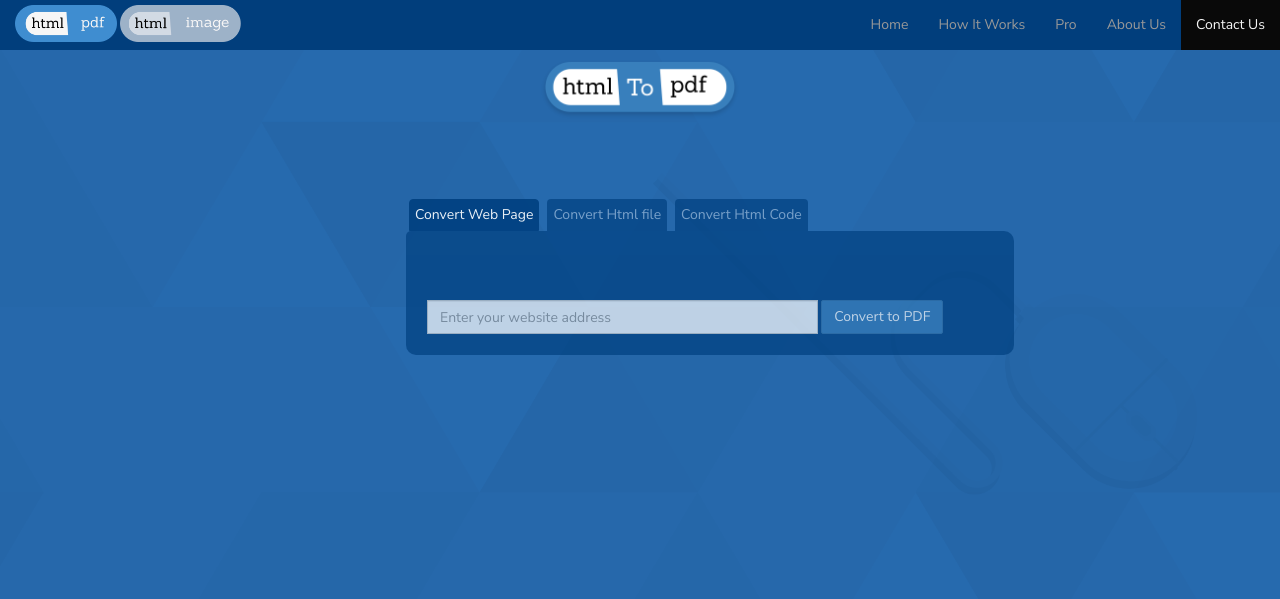
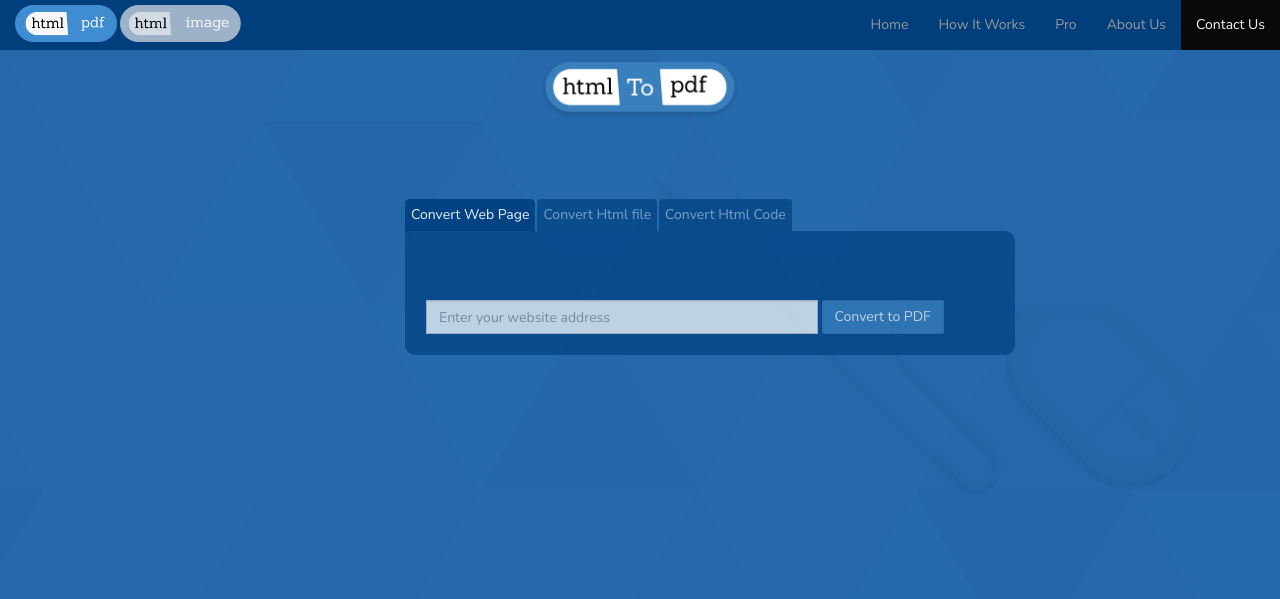
Before and after one commit to faisal-saeed-brainx/Html-to-pdf, a PHP site: page / in a window 1280 px wide. Shown: the top 599 px of the page. Run offline with PHP 8.4, Linux system fonts and the light colour scheme.

Commit message:
3rd Commit Tabs margin correction

```diff
--- a/project.css
+++ b/project.css
@@ -69,10 +69,9 @@ label {
 .nav-tabs>li>a {
     margin-right: 2px ;
     line-height: 1.42857143 ;
-    border: 1px solid transparent ;
+    border: 1px solid transparent;
     border-radius: 4px 4px 0px 0px;
     padding: 5px ;
-    margin: 0px 4px;
     color: #9BB8D6;
     background-color: #004080;
     opacity: 0.7;
--- a/section1.php
+++ b/section1.php
@@ -20,7 +20,7 @@
         <li class="tab-style"><a data-toggle="tab" href="#menu2" >Convert Html file</a></li>
         <li class="tab-style"><a data-toggle="tab" href="#menu3" >Convert Html Code</a></li>
       </ul>
-      <div class="tab-content" style="background-color: #004080; opacity: 0.7; border-radius: 5px 10px 10px 10px;margin: 1px; padding: 1px;">
+      <div class="tab-content" style="background-color: #004080; opacity: 0.7; border-radius: 0px 10px 10px 10px;margin: 1px 0px; padding: 1px;">
         <div id="menu1" class="tab-pane fade in active">
           <div class="row" style=" padding: 68px 0px 20px 35px;">
           <form action="" class="form-inline">
```
